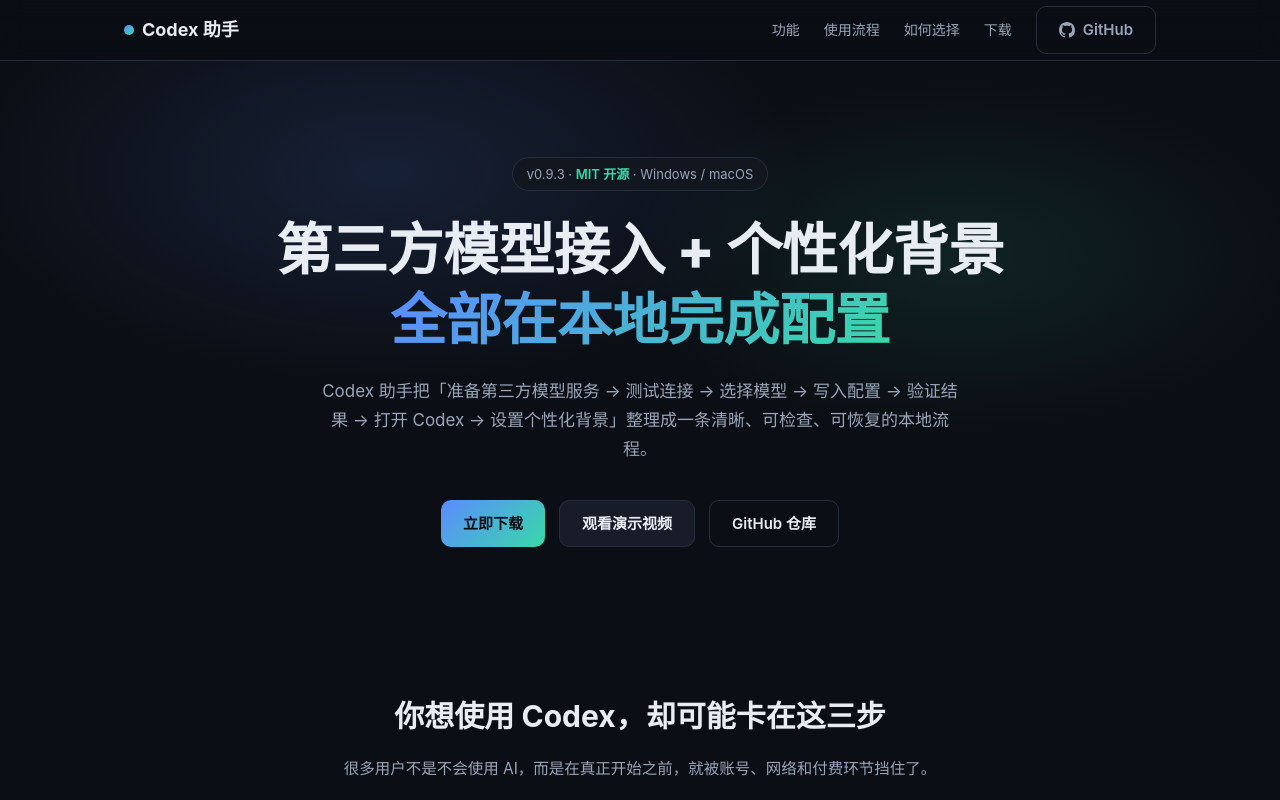
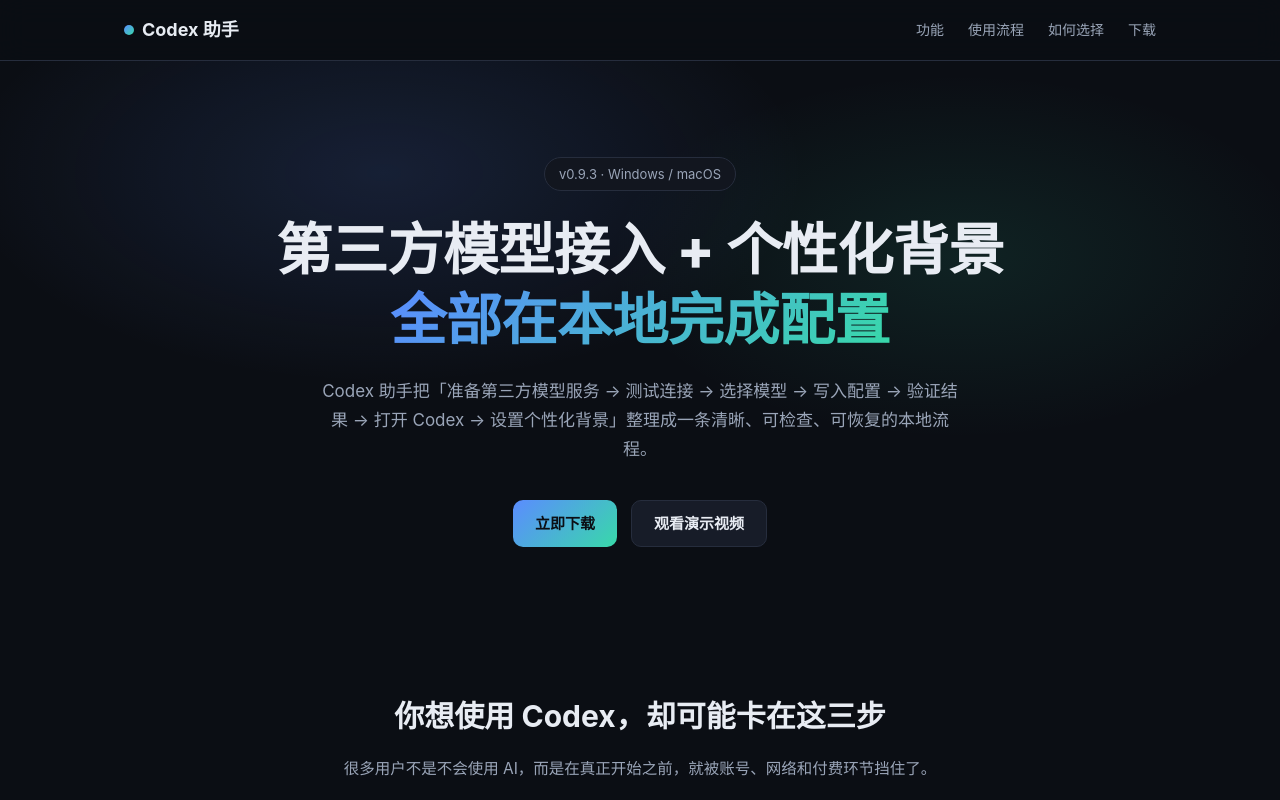
Before and after one commit to pathlyapp/codex-assistant-app, a plain HTML site: page index.html in a window 1280 px wide. Shown: the top 800 px of the page. Drawn offline with Linux system fonts and the light colour scheme.

Commit message:
site: publish from a4f1089

```diff
--- a/index.html
+++ b/index.html
@@ -186,23 +186,18 @@
       <a href="#how">使用流程</a>
       <a href="#compare">如何选择</a>
       <a href="#download">下载</a>
-      <a class="btn btn-ghost" href="https://github.com/pathlyapp/codex-assistant-app" target="_blank" rel="noopener">
-        <svg viewBox="0 0 16 16"><path d="M8 0C3.58 0 0 3.58 0 8c0 3.54 2.29 6.53 5.47 7.59.4.07.55-.17.55-.38 0-.19-.01-.82-.01-1.49-2.01.37-2.53-.49-2.69-.94-.09-.23-.48-.94-.82-1.13-.28-.15-.68-.52-.01-.53.63-.01 1.08.58 1.23.82.72 1.21 1.87.87 2.33.66.07-.52.28-.87.51-1.07-1.78-.2-3.64-.89-3.64-3.95 0-.87.31-1.59.82-2.15-.08-.2-.36-1.02.08-2.12 0 0 .67-.21 2.2.82.64-.18 1.32-.27 2-.27s1.36.09 2 .27c1.53-1.04 2.2-.82 2.2-.82.44 1.1.16 1.92.08 2.12.51.56.82 1.27.82 2.15 0 3.07-1.87 3.75-3.65 3.95.29.25.54.73.54 1.48 0 1.07-.01 1.93-.01 2.2 0 .21.15.46.55.38A8.01 8.01 0 0 0 16 8c0-4.42-3.58-8-8-8Z"/></svg>
-        GitHub
-      </a>
     </div>
   </div>
 </nav>
 
 <header class="hero" id="top">
   <div class="container">
-    <span class="badge">v0.9.3 · <b>MIT 开源</b> · Windows / macOS</span>
+    <span class="badge">v0.9.3 · Windows / macOS</span>
     <h1>第三方模型接入 + 个性化背景<br><span class="grad">全部在本地完成配置</span></h1>
     <p class="sub">Codex 助手把「准备第三方模型服务 → 测试连接 → 选择模型 → 写入配置 → 验证结果 → 打开 Codex → 设置个性化背景」整理成一条清晰、可检查、可恢复的本地流程。</p>
     <div class="hero-cta">
       <a class="btn btn-primary" href="#download">立即下载</a>
       <a class="btn" href="#video">观看演示视频</a>
-      <a class="btn btn-ghost" href="https://github.com/pathlyapp/codex-assistant-app" target="_blank" rel="noopener">GitHub 仓库</a>
     </div>
   </div>
 </header>
```
